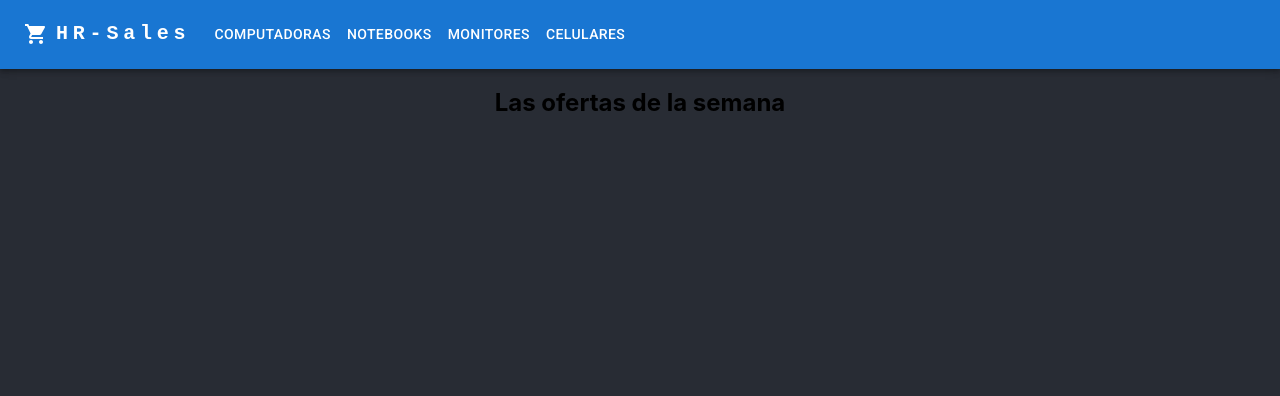
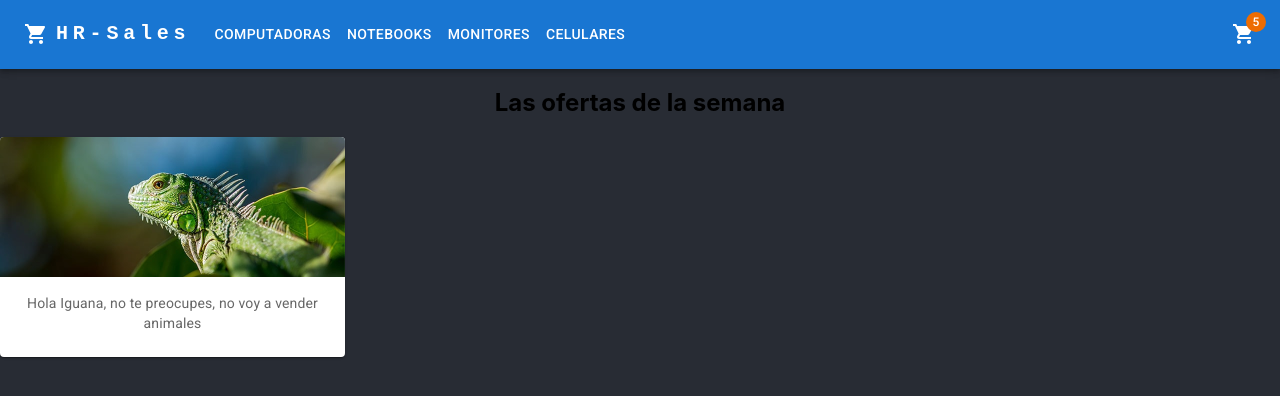
Before and after one commit to chuelmo/coder-ecommerce-app, a React (Create React App) app: page / in a window 1280 px wide. Shown: the top 396 px of the page. Built offline with nearby package versions, Linux system fonts and the light colour scheme; the HTML template or start-up script is replaced by a standard one.

Commit message:
Se crea el componente CartWidget y el ItemListContainer

```diff
--- a/src/App.js
+++ b/src/App.js
@@ -1,11 +1,14 @@
 import './App.css';
 import NavBar from './components/NavBar';
+import ItemListContainer from './components/ItemListContainer';
 
 function App() {
+  const greeting = 'Hola Iguana, no te preocupes, no voy a vender animales';
   return (
     <div className="App">
       <NavBar />
       <h2>Las ofertas de la semana</h2>
+      <ItemListContainer greeting={greeting}/>
     </div>
   );
 }
--- /dev/null
+++ b/src/components/CartWidget.jsx
@@ -0,0 +1,11 @@
+import * as React from 'react';
+import Badge from '@mui/material/Badge';
+import ShoppingCartIcon from '@mui/icons-material/ShoppingCart';
+
+export default function CartWidget(props) {
+  return (
+    <Badge badgeContent={props.count} color='warning'>
+      <ShoppingCartIcon color="white" />
+    </Badge>
+  );
+}
--- /dev/null
+++ b/src/components/ItemListContainer.js
@@ -0,0 +1,24 @@
+import * as React from 'react';
+import Card from '@mui/material/Card';
+import CardContent from '@mui/material/CardContent';
+import CardMedia from '@mui/material/CardMedia';
+import Typography from '@mui/material/Typography';
+import iguana from '../assets/img/reptile.jpg';
+
+export default function ItemListContainer(props) {
+  return (
+    <Card sx={{ maxWidth: 345 }}>
+      <CardMedia
+        component="img"
+        height="140"
+        image={iguana}
+        alt="green iguana"
+      />
+      <CardContent>
+        <Typography variant="body2" color="text.secondary">
+          {props.greeting}
+        </Typography>
+      </CardContent>
+    </Card>
+  );
+}
--- a/src/components/NavBar.jsx
+++ b/src/components/NavBar.jsx
@@ -10,6 +10,7 @@ import Container from '@mui/material/Container';
 import Button from '@mui/material/Button';
 import MenuItem from '@mui/material/MenuItem';
 import ShoppingCartIcon from '@mui/icons-material/ShoppingCart';
+import CartWidget from './CartWidget';
 
 const pages = ['Computadoras', 'Notebooks', 'Monitores', 'Celulares'];
 
@@ -83,6 +84,7 @@ const NavBar = () => {
               ))}
             </Menu>
           </Box>
+
           <ShoppingCartIcon sx={{ display: { xs: 'flex', md: 'none' }, mr: 1 }} />
           <Typography
             variant="h5"
@@ -113,6 +115,9 @@ const NavBar = () => {
               </Button>
             ))}
           </Box>
+          <Box sx={{ display: { xs: 'flex' } }}>
+            <CartWidget count={5}/>
+          </Box>
         </Toolbar>
       </Container>
     </AppBar>
```
Also changed, not shown: src/assets/img/reptile.jpg (added).
